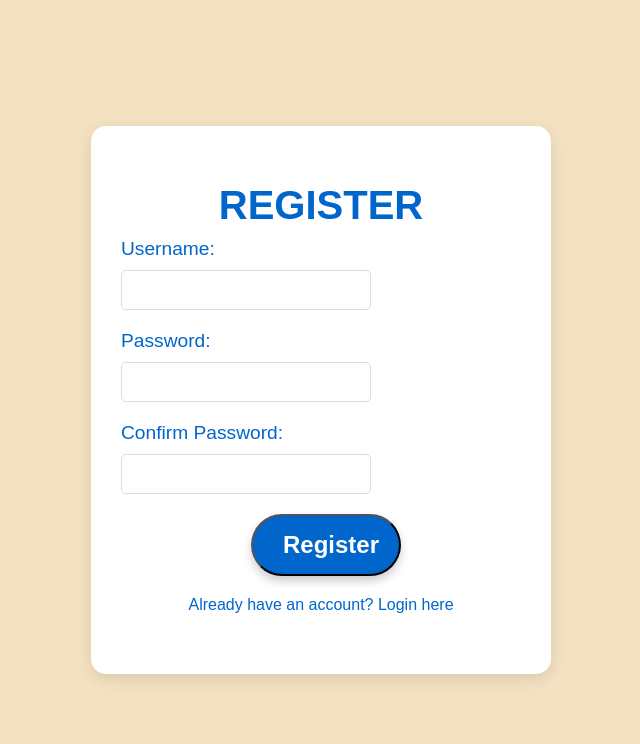
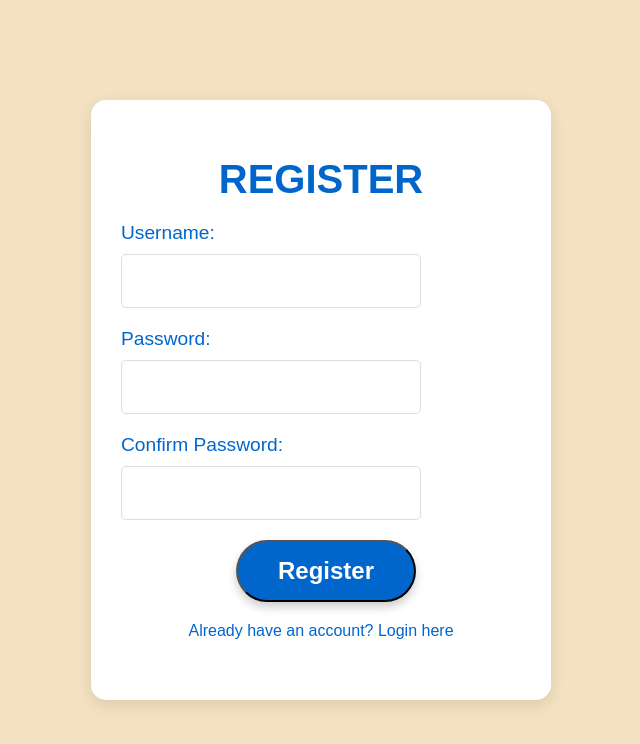
Before and after one commit to WilliamSmithWLS/Empty, a React (Create React App) app in the folder BeachDay-auth/client/: page /register in a window 1280 px wide. Shown: the top 744 px of the page, without its empty margins (319-959 px from the left). Built offline with nearby package versions, Linux system fonts and the light colour scheme.

Commit message:
Update BeachInfo.css

```diff
--- a/BeachDay-auth/client/src/BeachInfo.css
+++ b/BeachDay-auth/client/src/BeachInfo.css
@@ -3,7 +3,8 @@
   padding: 20px;
   background-color: #f4e1c1; /* Tan beach background */
   color: #0066cc; /* Blue text */
-  height: 100vh;
+  height: auto; /* Let the content grow based on the content's height */
+  min-height: 100vh; /* Ensure at least 100vh space for the container */
   display: flex;
   flex-direction: column;
   justify-content: flex-start;
@@ -12,58 +13,49 @@
 
 h1 {
   font-size: 2.5rem;
-  margin-bottom: 10px;
-}
-
-p {
-  font-size: 1.2rem;
+  margin-bottom: 20px; /* Increased margin */
 }
 
 .search-form {
-  margin-top: 20px;
+  margin-top: 30px; /* Increased margin */
   display: flex;
-  flex-direction: row; /* Align search bar and button horizontally */
+  flex-direction: row;
   justify-content: center;
-  gap: 10px; /* Adds space between the search input and button */
+  gap: 15px; /* Adds space between the search input and button */
 }
 
 input {
-  padding: 10px;
-  font-size: 1rem;
+  padding: 15px; /* Increased padding for input */
+  font-size: 1.2rem; /* Increased font size */
   border: 1px solid #ddd;
   border-radius: 5px;
-  width: 250px; /* Search bar width */
+  width: 300px; /* Increased width of search bar */
 }
 
 button {
-  padding: 10px 20px;
-  font-size: 1rem;
+  padding: 15px 25px; /* Increased padding for button */
+  font-size: 1.2rem; /* Increased font size */
   color: white;
   background: #0066cc;
   border-radius: 5px;
   margin-left: 10px;
   cursor: pointer;
-  width: 150px; /* Adjust button width */
+  width: 180px; /* Adjust button width to be larger */
 }
 
 button:hover {
   background: #0055a5;
 }
 
-.error-message {
-  color: red;
-  margin-top: 10px;
-}
-
 .weather-info {
-  margin-top: 20px;
-  font-size: 1.2rem;
+  margin-top: 30px; /* Increased margin */
+  font-size: 1.5rem; /* Larger font for weather info */
 }
 
 .beach-image {
-  width: 80%;  /* Makes the image scale responsively */
-  max-width: 800px; /* Prevents the image from getting too large */
+  width: 100%; /* Makes the image scale responsively */
+  max-width: 1000px; /* Allow the image to be larger */
   height: auto;
-  margin-top: 20px;
+  margin-top: 30px; /* Increased margin */
   border-radius: 10px;
 }
```
